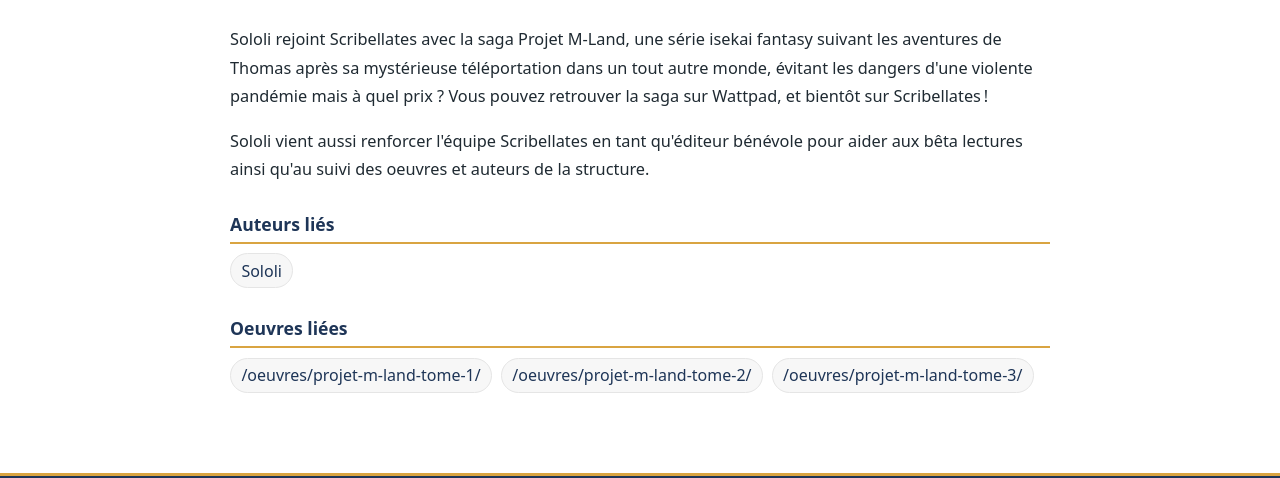
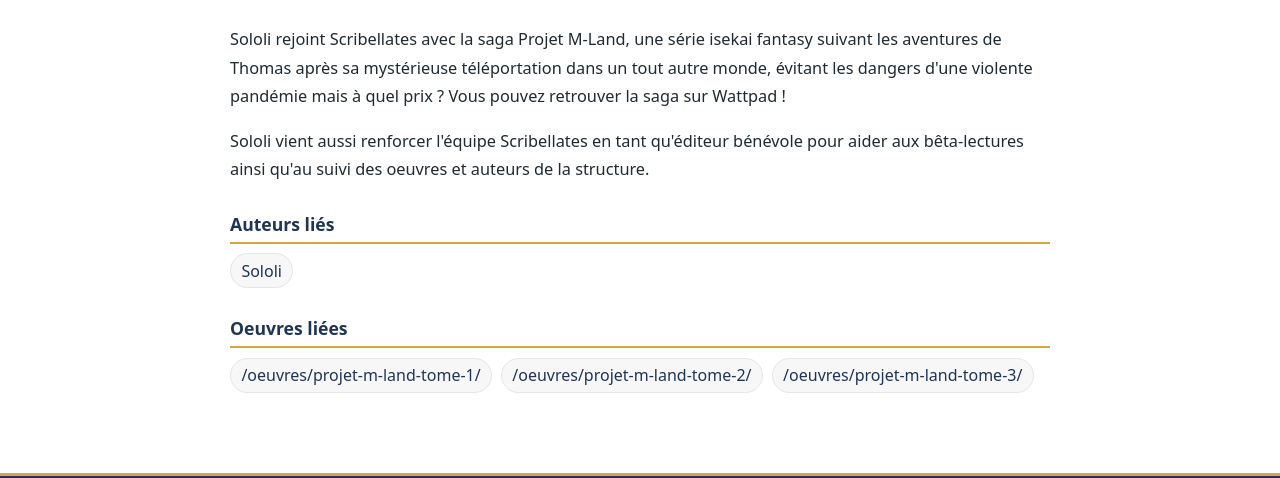
Before and after one commit to Scribellates/scribellates-netlify, an Eleventy site: page src/articles/sololi-chez-scribellates.md in a window 1280 px wide. Shown: the part 278-756 px from the top of the page. Built offline with nearby package versions, Linux system fonts and the light colour scheme; Eleventy itself is replaced by a stand-in of ours; files that its build step writes are made by us from their sources.

Commit message:
corrections

```diff
--- a/src/articles/sololi-chez-scribellates.md
+++ b/src/articles/sololi-chez-scribellates.md
@@ -10,6 +10,6 @@ oeuvres:
   - /oeuvres/projet-m-land-tome-3/
 ---
 
-Sololi rejoint Scribellates avec la saga Projet M-Land, une série isekai fantasy suivant les aventures de Thomas après sa mystérieuse téléportation dans un tout autre monde, évitant les dangers d'une violente pandémie mais à quel prix ? Vous pouvez retrouver la saga sur Wattpad, et bientôt sur Scribellates !
+Sololi rejoint Scribellates avec la saga Projet M-Land, une série isekai fantasy suivant les aventures de Thomas après sa mystérieuse téléportation dans un tout autre monde, évitant les dangers d'une violente pandémie mais à quel prix ? Vous pouvez retrouver la saga sur Wattpad !
 
-Sololi vient aussi renforcer l'équipe Scribellates en tant qu'éditeur bénévole pour aider aux bêta lectures ainsi qu'au suivi des oeuvres et auteurs de la structure.
+Sololi vient aussi renforcer l'équipe Scribellates en tant qu'éditeur bénévole pour aider aux bêta-lectures ainsi qu'au suivi des oeuvres et auteurs de la structure.
```
